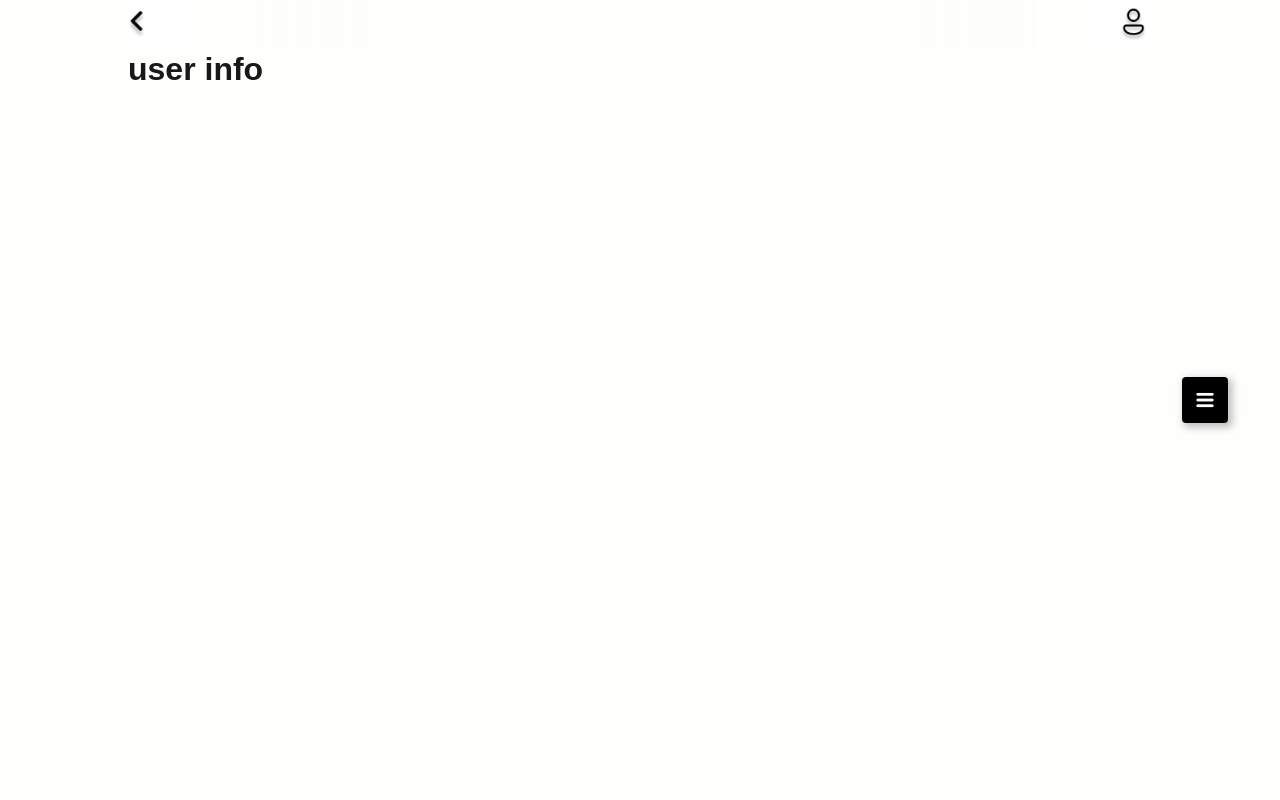
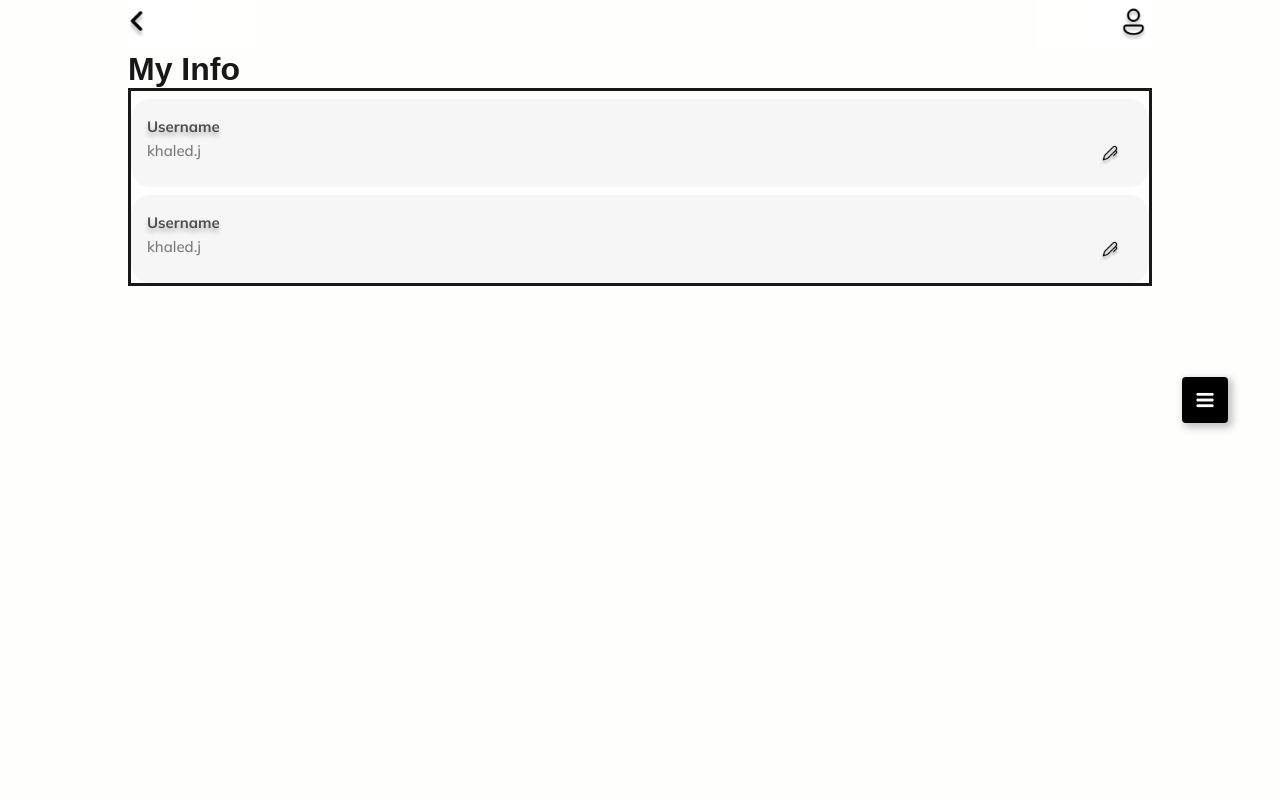
Before and after one commit to kjavedan/jojoo_shop, a Vue app: page /user-info in a window 1280 px wide. Shown: the top 800 px of the page. Built offline with nearby package versions, Linux system fonts and the light colour scheme; a web font is replaced by a local one.

Commit message:
Working on UserInfo

```diff
--- a/src/components/DialogOrder.vue
+++ b/src/components/DialogOrder.vue
@@ -150,6 +150,7 @@ watch(heldProduct, (newValue) => {
       top: 20px;
       right: 20px;
       cursor: pointer;
+      z-index: 200;
     }
 
     .images-wrapper {
--- a/src/components/ProfileItem.vue
+++ b/src/components/ProfileItem.vue
@@ -1,5 +1,5 @@
 <template>
-  <div class="profile-item" @click="router.push({ name: path, params: { id: '123' } })">
+  <div class="profile-item" @click="router.push({ name: path })">
     <div class="icon">
       <img :src="icon" alt="info" />
       <span>{{ title }}</span>
--- a/src/data/indx.js
+++ b/src/data/indx.js
@@ -266,12 +266,12 @@ export const profileItemsData = [
   {
     icon: About,
     title: 'About Us',
-    path: 'about-us'
+    path: 'about'
   },
   {
     icon: Headset,
     title: 'Customer support',
-    path: ''
+    path: 'support'
   },
   {
     icon: Settings,
--- a/src/router/index.js
+++ b/src/router/index.js
@@ -58,19 +58,19 @@ const router = createRouter({
       meta: { requiresAuth: true }
     },
     {
-      path: '/orders/:id',
+      path: '/orders',
       name: 'orders',
       component: OrdersView,
       meta: { requiresAuth: true }
     },
     {
-      path: '/confirmed-order/:id',
+      path: '/confirmed-order',
       name: 'confirmed-order',
       component: ConfirmedOrderView,
       meta: { requiresAuth: true }
     },
     {
-      path: '/reviews/:id',
+      path: '/reviews',
       name: 'reviews',
       component: ReviewsView,
       meta: { requiresAuth: true }
--- a/src/views/UserInfoView.vue
+++ b/src/views/UserInfoView.vue
@@ -1,9 +1,60 @@
 <template>
-  <h1>user info</h1>
+  <h1>My Info</h1>
+  <div class="user-info-wrapper">
+    <div class="info-item">
+      <h4 class="item-title">Username</h4>
+      <div class="item-body">
+        <p>khaled.j</p>
+        <img src="@/assets/images/pen.png" alt="pen" />
+      </div>
+    </div>
+    <div class="info-item">
+      <h4 class="item-title">Username</h4>
+      <div class="item-body">
+        <p>khaled.j</p>
+        <img src="@/assets/images/pen.png" alt="pen" />
+      </div>
+    </div>
+  </div>
 </template>
 
-<script>
-export default {}
-</script>
+<script setup></script>
 
-<style></style>
+<style lang="scss" scoped>
+@import '@/assets/scss/main.scss';
+
+.user-info-wrapper {
+  border: solid;
+
+  .info-item {
+    // height: 100px;
+    border-radius: 20px;
+    background: #f6f6f6;
+    padding: 1rem 1.5rem 1.5rem 1rem;
+    margin-top: 0.5rem;
+    // display: flex;
+    // flex-direction: column;
+    // justify-content: center;
+    .item-title {
+      font-family: $secondary-font;
+      font-weight: bold;
+      text-shadow: 0px 4px 4px rgba(0, 0, 0, 0.25);
+      color: #4f4f4f;
+    }
+
+    .item-body {
+      @include row-between;
+      p {
+        font-size: 15px;
+        font-weight: 500;
+        color: #777777;
+      }
+      img {
+        margin-bottom: -10px;
+        height: 24px;
+        cursor: pointer;
+      }
+    }
+  }
+}
+</style>
```
